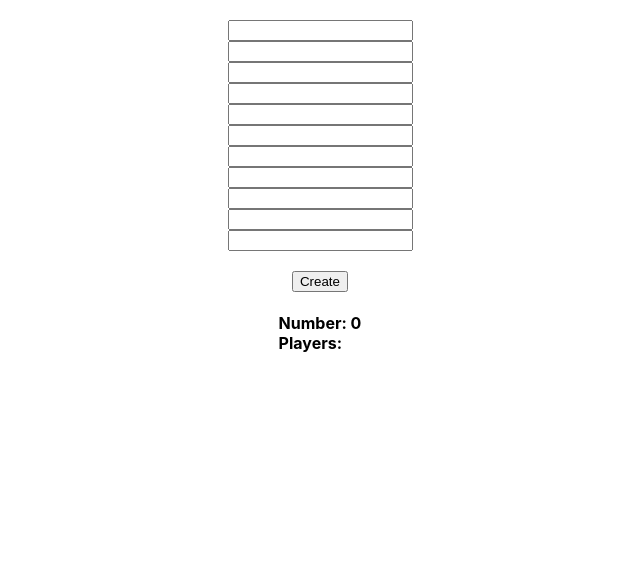
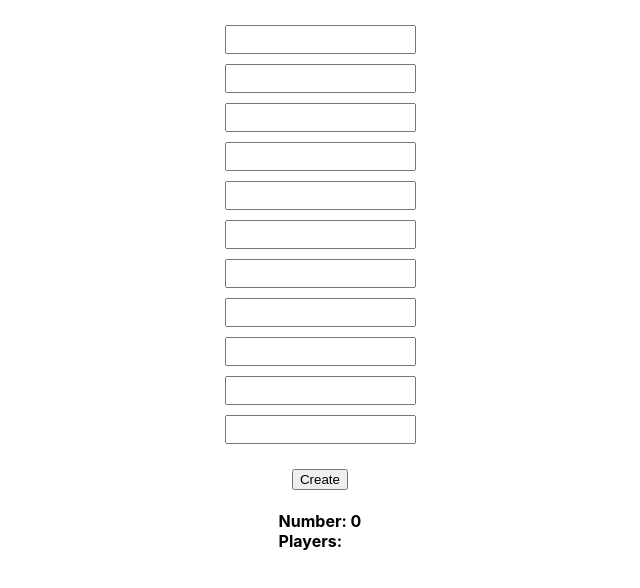
Before and after one commit to Alaforgia/BOTCT-Game-Generator, a Next.js app: page /NumberRandomizer in a window 1280 px wide. Shown: the top 588 px of the page, without its empty margins (320-960 px from the left). Built offline with nearby package versions, Linux system fonts and the light colour scheme.

Commit message:
added input styles to global css

```diff
--- a/pages/NumberRandomizer.tsx
+++ b/pages/NumberRandomizer.tsx
@@ -18,7 +18,7 @@
   padding: 10px;
 `;
 
- export const Input = styled.input`
+export const Input = styled.input`
   margin: ${(props) => props.theme.inputMargin};
   padding: ${(props) => props.theme.inputPadding};
 `;
--- a/src/types/styled.d.ts
+++ b/src/types/styled.d.ts
@@ -17,7 +17,7 @@
 
 declare module "styled-components" {
   export interface InputTheme {
-    inputMargin: string;
-    inputPadding: string;
+    inputMargin?: string;
+    inputPadding?: string;
   }
 }
--- a/styles/globals.css
+++ b/styles/globals.css
@@ -2,8 +2,8 @@
 body {
   padding: 0;
   margin: 0;
-  font-family: -apple-system, BlinkMacSystemFont, Segoe UI, Roboto, Oxygen,
-    Ubuntu, Cantarell, Fira Sans, Droid Sans, Helvetica Neue, sans-serif;
+  font-family: -apple-system, BlinkMacSystemFont, Segoe UI, Roboto, Oxygen, Ubuntu, Cantarell, Fira Sans, Droid Sans,
+    Helvetica Neue, sans-serif;
 }
 
 a {
@@ -24,3 +24,8 @@
     /* background: black; */
   }
 }
+
+input {
+  margin: 5px;
+  padding: 5px;
+}
```
